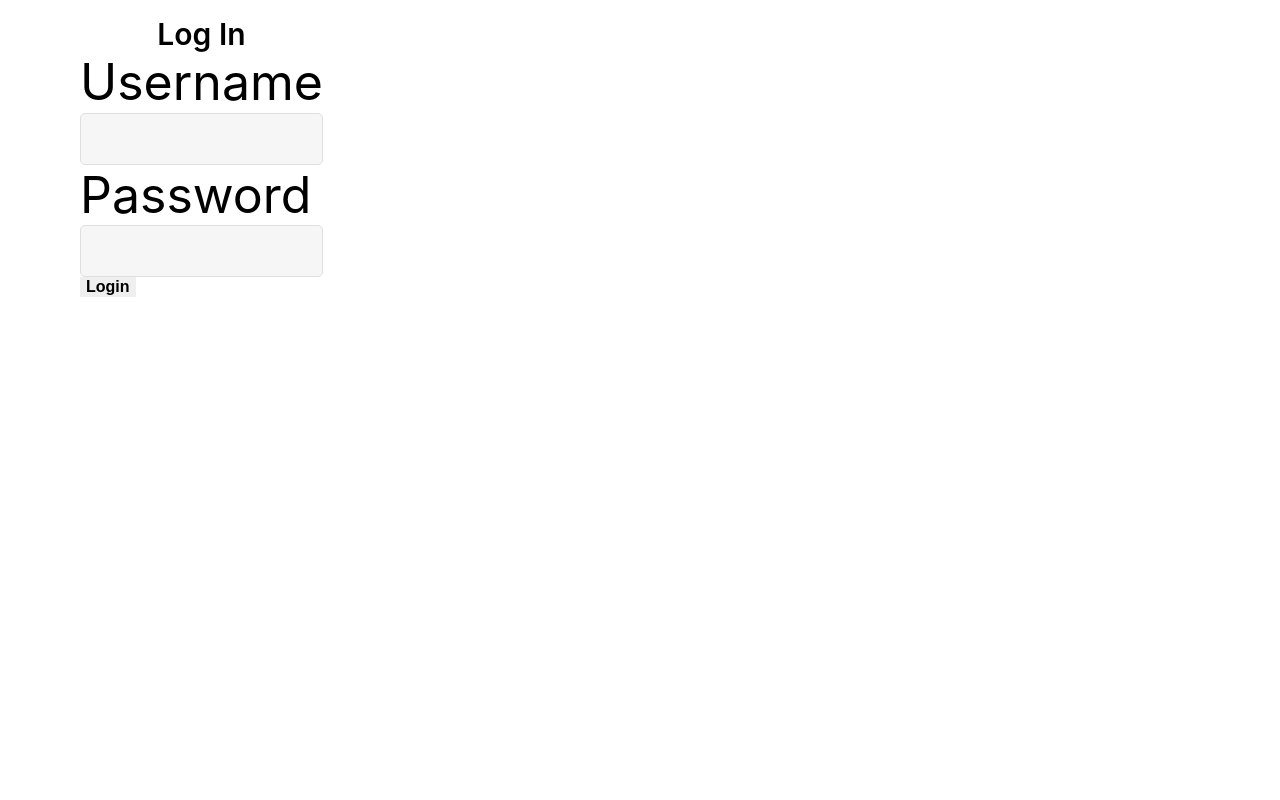
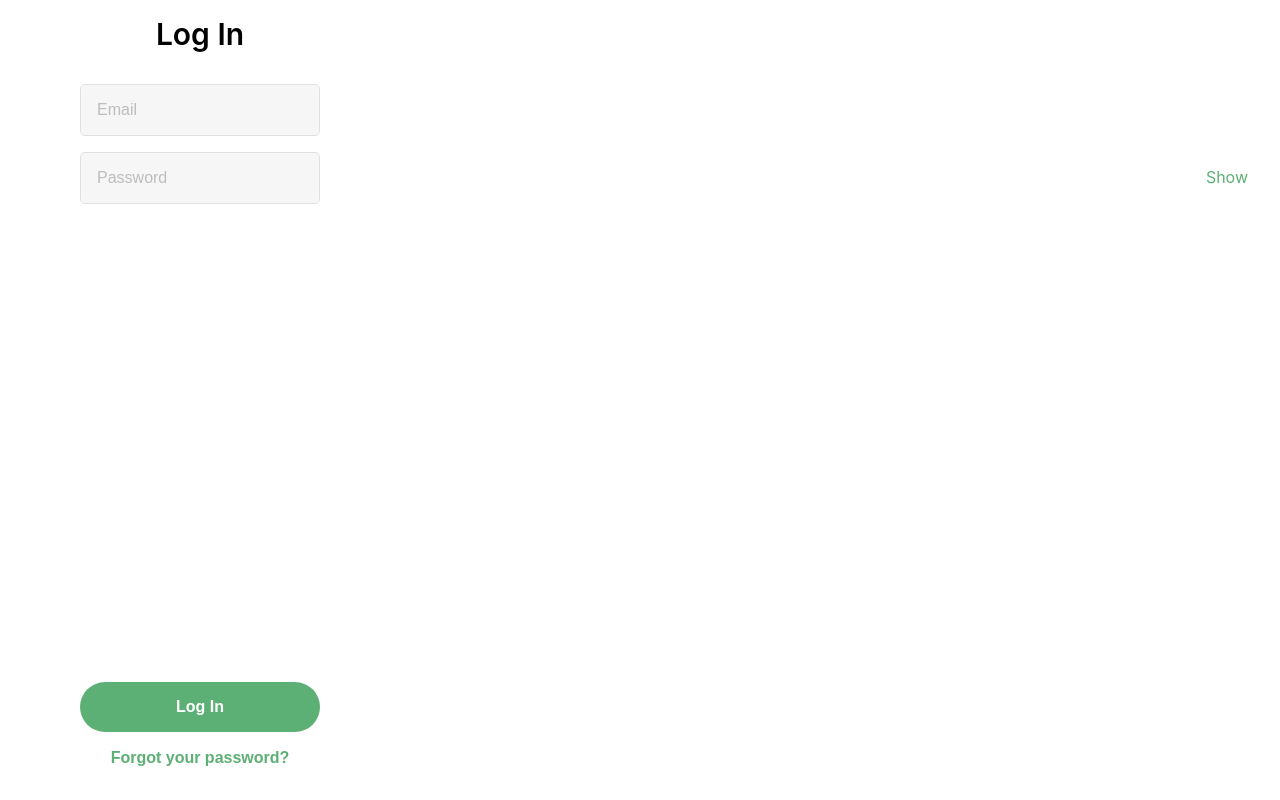
Before and after one commit to KashkynbayS/posts-project, a Vue app: page /sign-in in a window 1280 px wide. Built offline with nearby package versions, Linux system fonts and the light colour scheme.

Commit message:
feat: add SignIn page

```diff
--- a/src/views/SignIn.vue
+++ b/src/views/SignIn.vue
@@ -6,17 +6,17 @@ import { useAuthStore } from '@/stores/auth.js'
 
 import PageTemplate from '@/layouts/PageTemplate.vue'
 
-const username = ref('')
+const email = ref('')
 const password = ref('')
 const error = ref('')
 const router = useRouter()
 const authStore = useAuthStore()
 
 const handleLogin = () => {
-   if (authStore.login(username.value, password.value)) {
+   if (authStore.login(email.value, password.value)) {
       router.push('/feed')
    } else {
-      error.value = 'Invalid username or password'
+      error.value = 'Invalid email or password'
    }
 }
 </script>
@@ -28,27 +28,64 @@ const handleLogin = () => {
       </template>
 
       <form @submit.prevent="handleLogin">
-         <div>
-            <label for="username">Username</label>
-            <input id="username" v-model="username" required />
+         <div class="form-item">
+            <input id="email" v-model="email" required placeholder="Email" />
          </div>
-         <div>
-            <label for="password">Password</label>
-            <input id="password" type="password" v-model="password" required />
+
+         <div class="form-item">
+            <input
+               id="password"
+               type="password"
+               v-model="password"
+               required
+               placeholder="Password"
+            />
+            <span class="show-password">Show</span>
          </div>
-         <button type="submit">Login</button>
+
+         <div class="buttons">
+            <button class="primary" type="submit">Log In</button>
+            <button class="secondary">Forgot your password?</button>
+         </div>
       </form>
+
       <p v-if="error">{{ error }}</p>
+
    </PageTemplate>
 </template>
 
-<style scoped>
+<style scoped lang="scss">
+@import '@/assets/variables.scss';
+
 #login-h2 {
    text-align: center;
 }
+
 form {
-   label {
-      font-size: 50px;
+   display: flex;
+   flex-direction: column;
+   width: 100%;
+   gap: 1rem;
+   padding-top: 2rem;
+   flex-grow: 1;
+
+   .form-item {
+      width: 100%;
+
+      .show-password {
+         position: absolute;
+         right: 0;
+         margin: 1rem 2rem 1rem 1rem;
+         cursor: pointer;
+         font-size: 1rem;
+         color: $green;
+      }
+   }
+
+   .buttons {
+      margin-top: auto;
+      display: flex;
+      flex-direction: column;
    }
 }
 </style>
```
